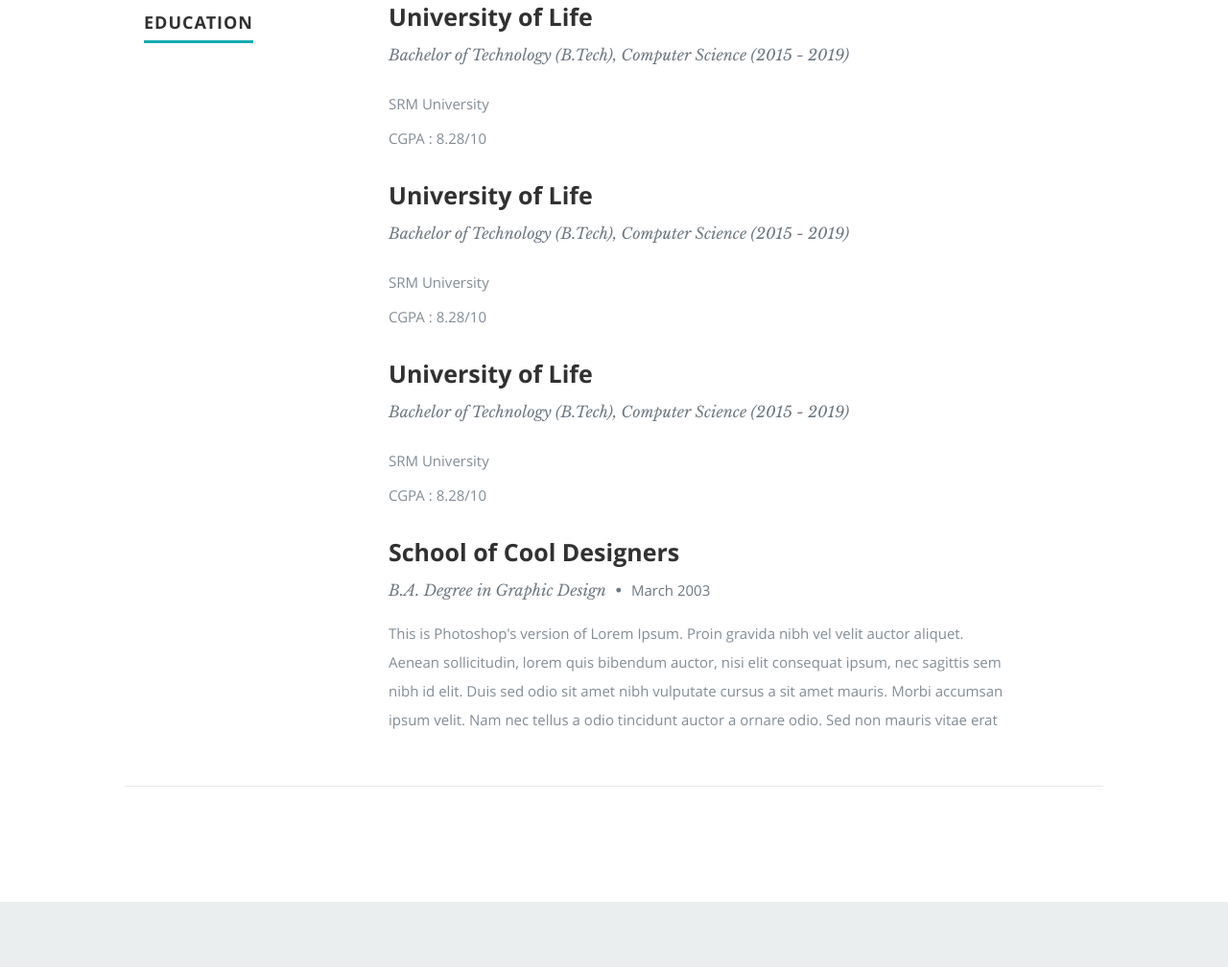
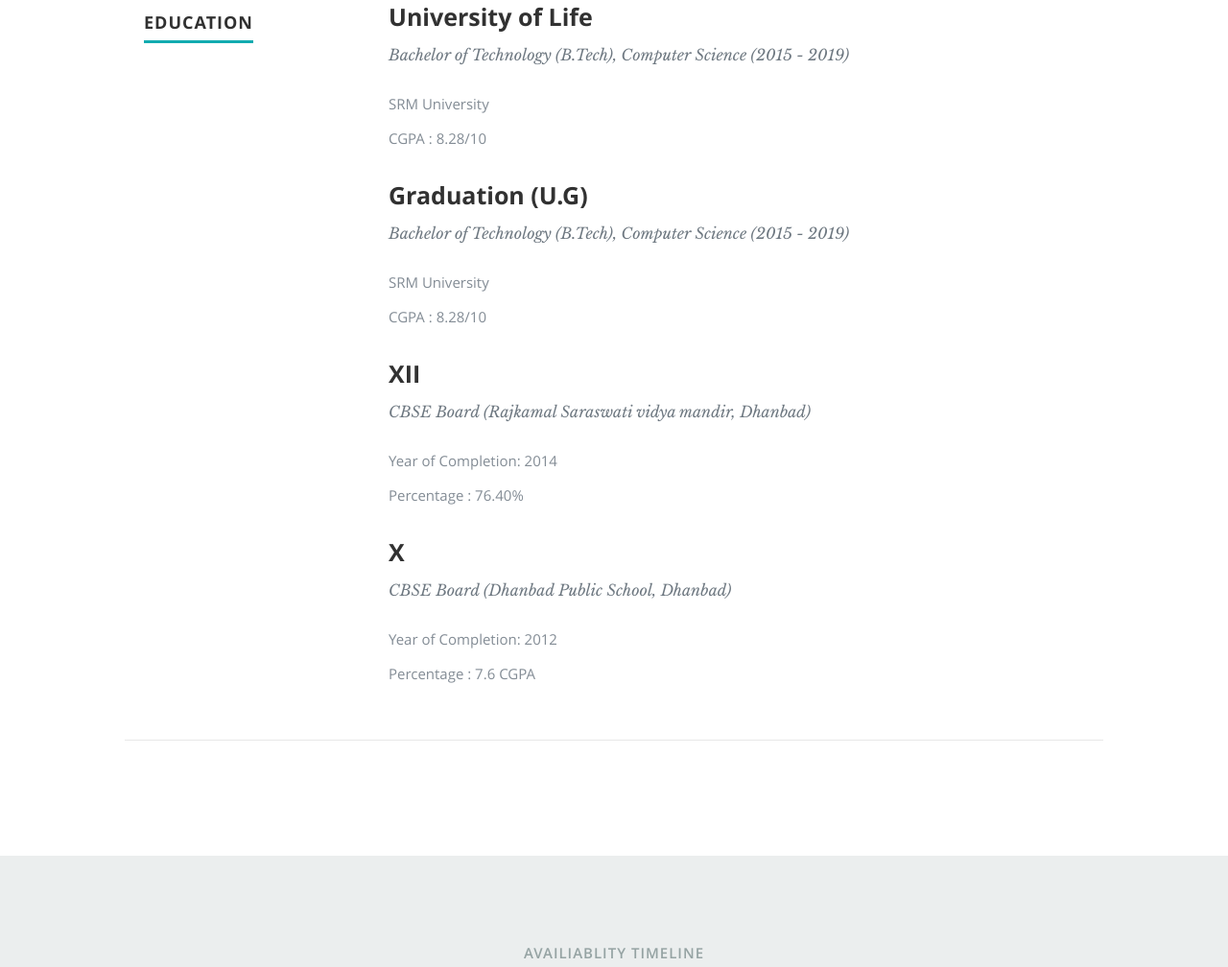
Before and after one commit to somwebster/portfolio, a plain HTML site: page index.html in a window 1280 px wide. Shown: the part 1792-2800 px from the top of the page at 96% size. Drawn offline with nearby package versions, Linux system fonts and the light colour scheme.

Commit message:
Update index.html

```diff
--- a/index.html
+++ b/index.html
@@ -145,7 +145,7 @@
 
          <div class="nine columns main-col">
 
-            <h2>About Me</h2>
+            <h2>Reume On Demand </h2>
 
             <p style="
     color: #c1b8b8;
@@ -311,7 +311,7 @@ CGPA : 8.28/10
 
                <div class="twelve columns">
 
-                  <h3>University of Life</h3>
+                  <h3>Graduation (U.G) </h3>
                   <p class="info">Bachelor of Technology (B.Tech), Computer Science (2015 - 2019)
 </p>
 
@@ -329,14 +329,17 @@ CGPA : 8.28/10
 
                <div class="twelve columns">
 
-                  <h3>University of Life</h3>
-                  <p class="info">Bachelor of Technology (B.Tech), Computer Science (2015 - 2019)
+                  <h3>XII </h3>
+                  <p class="info">CBSE Board (Rajkamal Saraswati vidya mandir, Dhanbad)
 </p>
+
+
+
 
                   <p>
                      </p><ul>
-                      <li>SRM University</li>
-CGPA : 8.28/10
+                      <li>Year of Completion: 2014</li>
+Percentage : 76.40%
 
                      </ul>
                  <p></p>
@@ -349,14 +352,14 @@ CGPA : 8.28/10
 
                <div class="twelve columns">
 
-                  <h3>School of Cool Designers</h3>
-                  <p class="info">B.A. Degree in Graphic Design <span>•</span> <em class="date">March 2003</em></p>
+                  <h3>X </h3>
+                  <p class="info">CBSE Board (Dhanbad Public School, Dhanbad)
+                  <p>
+                <ul>
+                      <li>Year of Completion: 2012</li>
+Percentage : 7.6 CGPA
 
-                  <p>
-                  This is Photoshop's version  of Lorem Ipsum. Proin gravida nibh vel velit auctor aliquet.
-                  Aenean sollicitudin, lorem quis bibendum auctor, nisi elit consequat ipsum, nec sagittis sem
-                  nibh id elit. Duis sed odio sit amet nibh vulputate cursus a sit amet mauris. Morbi accumsan
-                  ipsum velit. Nam nec tellus a odio tincidunt auctor a ornare odio. Sed non  mauris vitae erat
+                     </ul>
                   </p>
 
                </div>
@@ -383,7 +386,6 @@ CGPA : 8.28/10
 
             <!-- portfolio-wrapper -->
             <div id="portfolio-wrapper" class="bgrid-quarters s-bgrid-thirds cf">
- <iframe src="https://calendar.google.com/calendar/embed?title=Work%20Timeline&amp;mode=AGENDA&amp;height=600&amp;wkst=1&amp;bgcolor=%2399ffff&amp;src=g26jcb03s3ppe8qh6qjbcq794k%40group.calendar.google.com&amp;color=%23B1365F&amp;ctz=Asia%2FCalcutta" style="border:solid 1px #777" width="800" height="600" frameborder="0" scrolling="no"></iframe>
 <!--div class="columns portfolio-item">
 
 <div class="container">
@@ -637,22 +639,18 @@ CGPA : 8.28/10
 
    <!-- Call-To-Action Section
    ================================================== -->
-   <!--section id="call-to-action">
+   <section id="call-to-action">
 
       <div class="row">
 
          <div class="two columns header-col">
 
-            <h1><span>Get Hosting.</span></h1>
+            <h1><span>Timeline</span></h1>
 
          </div>
 
          <div class="seven columns">
-
-            <h2><a href="http://www.dreamhost.com/r.cgi?287326|STYLESHOUT">Host This Template on Dreamhost.</a></h2>
-            <p>Looking for an awesome and reliable webhosting? Try <a href="http://www.dreamhost.com/r.cgi?287326|STYLESHOUT"><span>DreamHost</span></a>.
-					Get <span>$50 off</span> when you sign up with the promocode <span>STYLESHOUT</span>.
-					<!-- Simply type	the promocode in the box labeled “Promo Code” when placing your ></p>
+           <center> <iframe src="https://calendar.google.com/calendar/embed?title=Work%20Timeline&amp;mode=AGENDA&amp;height=600&amp;wkst=1&amp;bgcolor=%2399ffff&amp;src=g26jcb03s3ppe8qh6qjbcq794k%40group.calendar.google.com&amp;color=%23B1365F&amp;ctz=Asia%2FCalcutta" style="border:solid 1px #777" width="800" height="600" frameborder="0" scrolling="no"></iframe> </center>
 
          </div>
 
```
